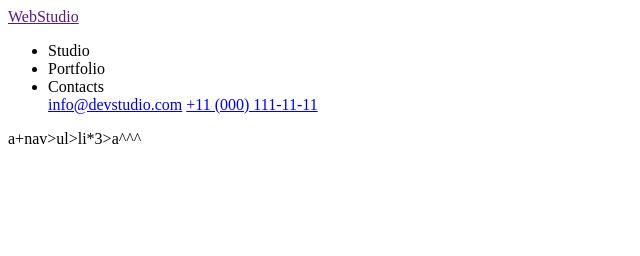
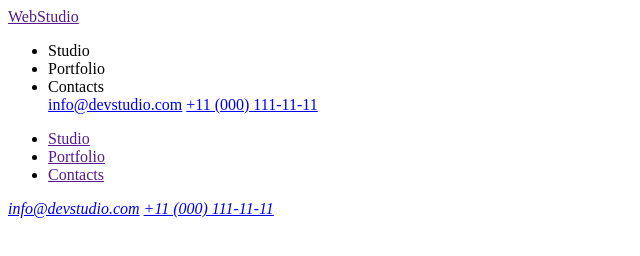
Before and after one commit to IrynaK2023/goit-markup-hw-01, a plain HTML site: page index.html in a window 1280 px wide. Shown: the whole page, without its empty margins (0-640 px from the left). Drawn offline with Linux system fonts and the light colour scheme.

Commit message:
Update index.html

```diff
--- a/index.html
+++ b/index.html
@@ -21,6 +21,17 @@
          </ul>
       </nav>
     </header>
-<header>a+nav>ul>li*3>a^^^
+<header><a href=""></a>
+<nav>
+    <ul>
+        <li><a href="">Studio</a></li>
+        <li><a href="">Portfolio</a></li>
+        <li><a href="">Contacts</a></li>
+    </ul>
+</nav>
+<address>
+    <a href="mailto:info@devstudio.com">info@devstudio.com</a>
+    <a href="tel:+11 (000) 111-11-11">+11 (000) 111-11-11</a>
+</address>
 </body>
 </html>
```
